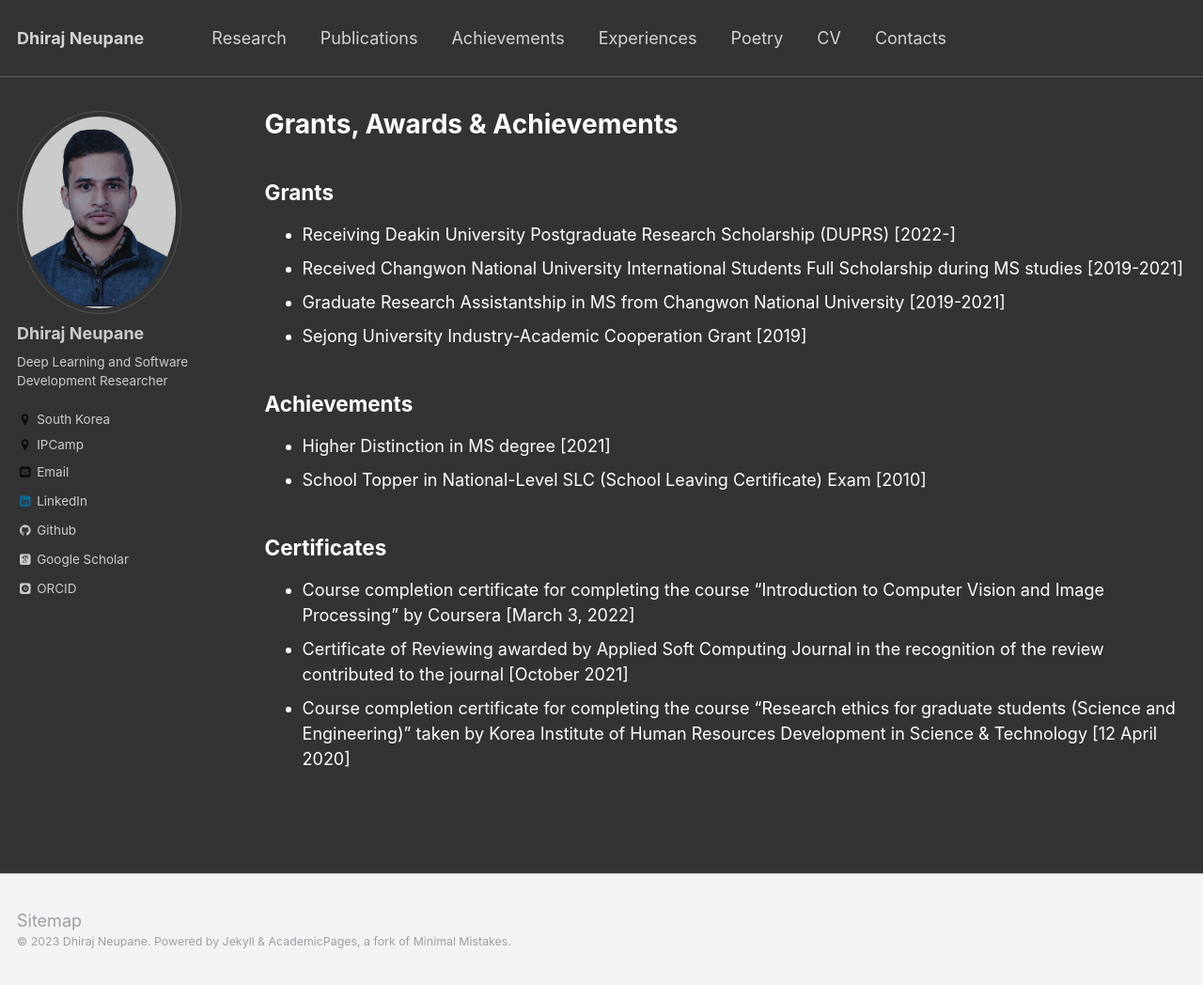
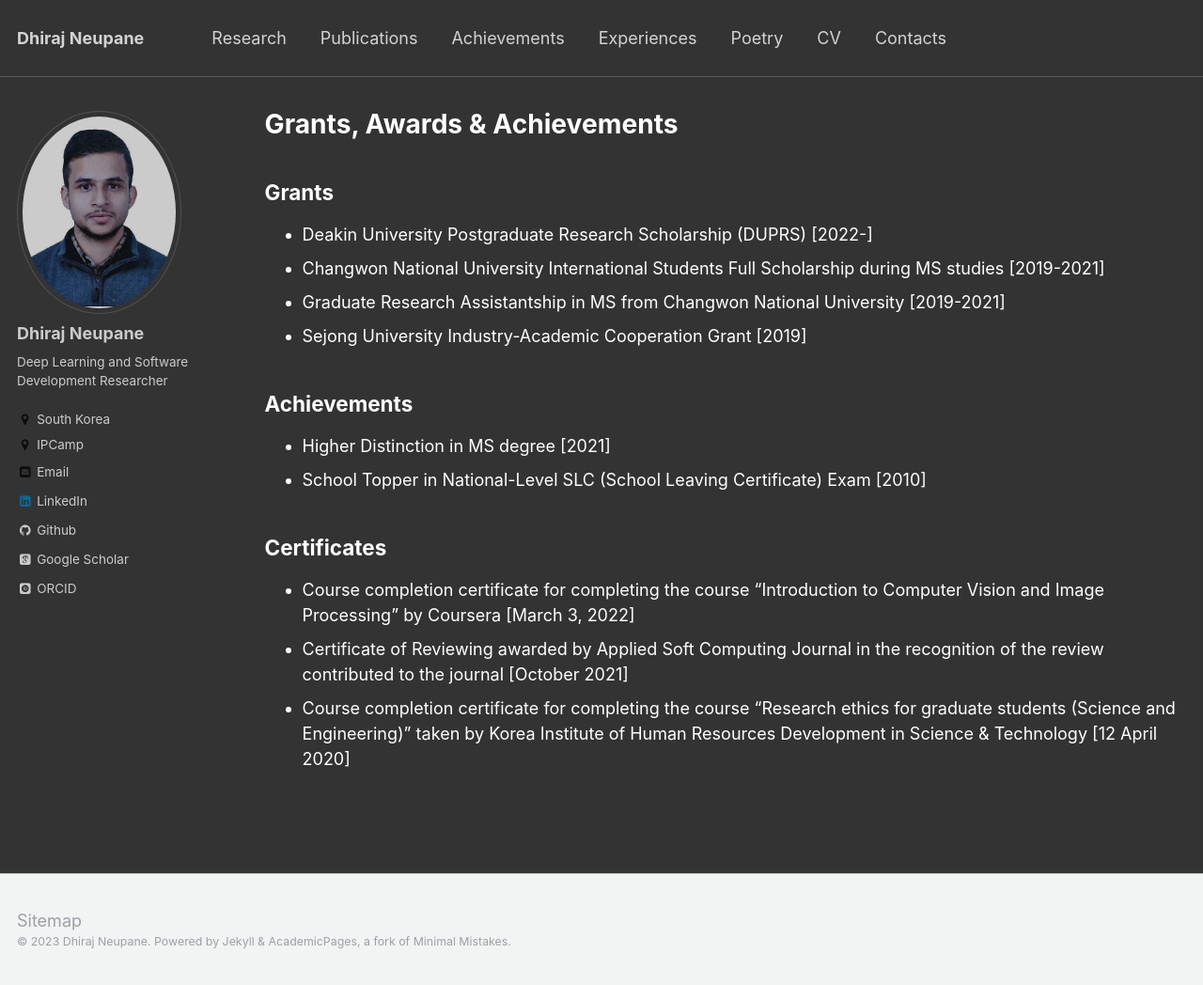
Before and after one commit to dhirajneupane/academicPortfolio, a Jekyll site: the page built from _pages/grants-awards.md, in a window 1280 px wide and 1048 px high. Shown: the whole window at 94% size. Built offline with Jekyll 4.4.1, drawn with Linux system fonts in a browser that asks for light colours; some web fonts are replaced.

Commit message:
Update grants-awards.md

```diff
--- a/_pages/grants-awards.md
+++ b/_pages/grants-awards.md
@@ -7,8 +7,8 @@ redirect_from:
   - /grants-awards
 ---
 ## Grants
-* Receiving Deakin University Postgraduate Research Scholarship (DUPRS) [2022-]
-* Received Changwon National University International Students Full Scholarship during MS studies [2019-2021]
+* Deakin University Postgraduate Research Scholarship (DUPRS) [2022-]
+* Changwon National University International Students Full Scholarship during MS studies [2019-2021]
 * Graduate Research Assistantship in MS from Changwon National University [2019-2021]
 * Sejong University Industry-Academic Cooperation Grant [2019]
 
```
